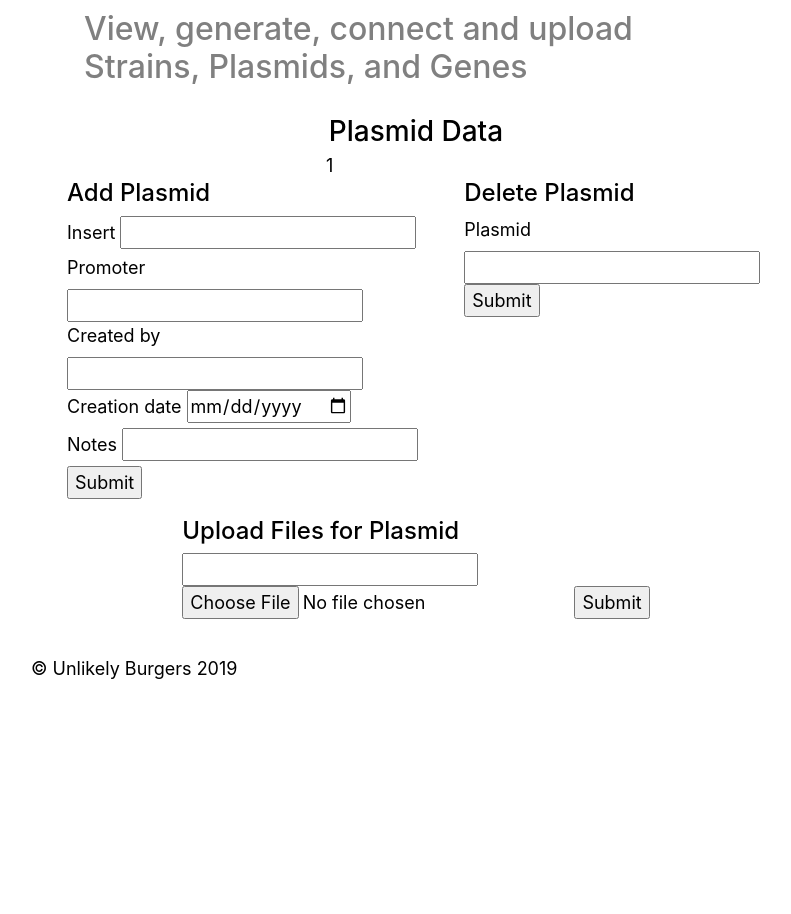
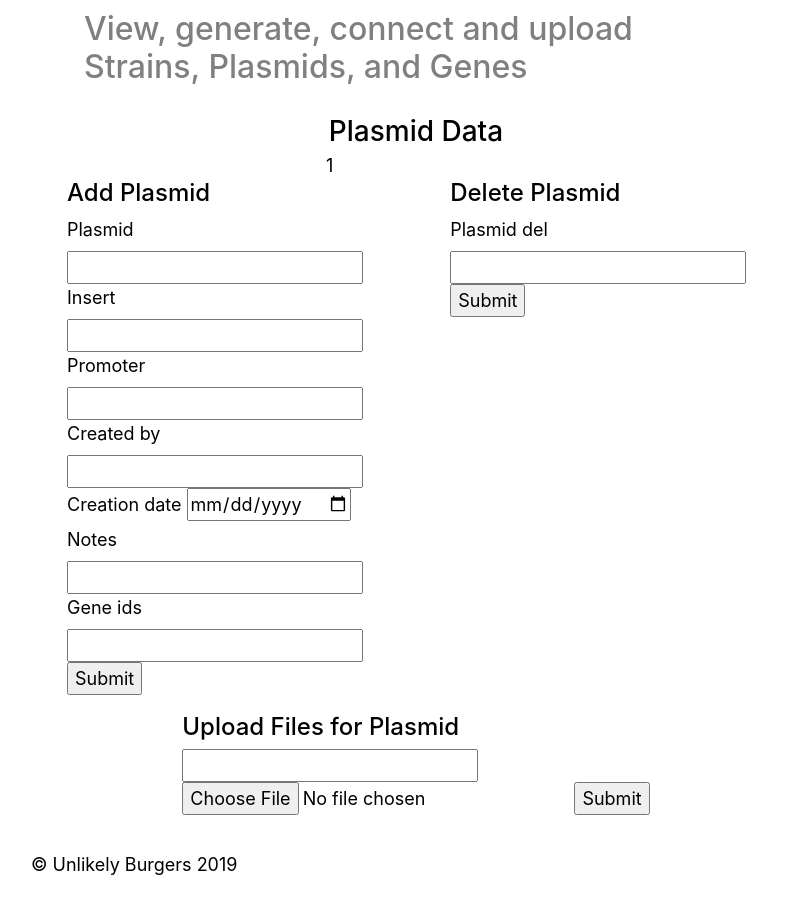
Before and after one commit to robinovitch61/impossible_app, a Flask app: template app/templates/plasmid.html in a window 1280 px wide. Shown: the part 188-1102 px from the top of the page, without its empty margins (224-1015 px from the left). Before the commit the page ends 867 px from the top, so only its background shows below. Run offline with Flask 2, Linux system fonts and the light colour scheme; the template is opened without the code that fills it: most values are stand-ins (such as "Sample title", 1, 10 or a date in 2020); form fields are guessed from the names that the template uses; parts of the project's set-up code (start-up, migrations or seed data) failed here and were passed over; some libraries are stand-ins or nearby versions.

Commit message:
link strains->plasmids, plasmids->genes, and autopopulate db with sample data

```diff
--- a/app/app.py
+++ b/app/app.py
@@ -1,13 +1,13 @@
 import mysql.connector
 import os
-from src.db_bootstrap import bootstrap
+from src.db_bootstrap import bootstrap, populate
 from src.db_helper import MySQLConn
 from src.forms import StrainAddForm, StrainDeleteForm, PlasmidAddForm, PlasmidDeleteForm, GeneAddForm, GeneDeleteForm, UploadForm
 from sqlalchemy import create_engine
 import pymysql
 import pandas as pd
 import logging
-from werkzeug import secure_filename
+from werkzeug.utils import secure_filename
 
 from flask import Flask
 from flask import Flask, render_template, request, redirect, url_for, jsonify, flash
@@ -25,26 +25,67 @@ app.config['SECRET_KEY'] = SECRET_KEY
 DB_NAME = 'microbes'
 bootstrap(DB_NAME)
 db = MySQLConn(app, DB_NAME)
+populate(db)
 
 @app.route('/', methods=("GET", "POST"))
 def strain():
+
+    app.logger.debug(db.query_data("SELECT * FROM {db}.strain_plasmid"))
+
     # add strain
     strain_form = StrainAddForm(request.form)
     if strain_form.validate_on_submit():
+        # overwrite row if exists, if not present assign new id
+        all_ids = db.get_unique_ids("strain")
+
+        strain_id = strain_form.strain_id.data.strip()
+        valid_id = (strain_id != ""
+            and strain_id.isnumeric()
+            and int(strain_id) >= 0)
+        if not valid_id:
+            if len(all_ids):
+                strain_id = max(all_ids)+1
+            else:
+                strain_id = 0
+        elif int(strain_id) in all_ids:
+            for table in ("strain", "strain_plasmid"):
+                db.remove_from_table(table, 'strain_id = {}'.format(strain_del_id))
+            strain_id = int(strain_id)
+        else:
+            strain_id = int(strain_id)
+
+        # add data
         data = {
+            'strain_id': strain_id,
             'description': strain_form.description.data,
             'created_by': strain_form.created_by.data,
             'creation_date': strain_form.creation_date.data,
             'notes': strain_form.notes.data,
         }
         db.insert_into_table('strain', data)
+
+        # associate plasmid(s) with strain
+        plasmid_ids = strain_form.plasmid_ids.data\
+            .strip()\
+            .replace(' ', '')\
+            .replace('"', '')\
+            .replace("'", "")\
+            .split(",")
+        if len(plasmid_ids):
+            for plasmid_id in plasmid_ids:
+                if plasmid_id.isnumeric():
+                    app.logger.debug(plasmid_id)
+                    db.connect_strain_plasmid(strain_id, plasmid_id)
+
         return redirect('/')
 
     # delete strain
     strain_del_form = StrainDeleteForm(request.form)
     if strain_del_form.validate_on_submit():
-        strain_id = strain_del_form.strain_id.data
-        db.remove_from_table('strain', 'strain_id = {}'.format(strain_id))
+        strain_del_id = strain_del_form.strain_del_id.data
+        # remove both strain info and strain -> plasmid info
+        for table in ("strain", "strain_plasmid"):
+            db.remove_from_table(table, 'strain_id = {}'.format(strain_del_id))
         return redirect('/')
 
     df_strain = db.query_data("SELECT * FROM {db}.strain")
@@ -58,24 +99,62 @@ def strain():
 
 @app.route('/plasmid', methods=("GET", "POST"))
 def plasmid():
+
     # add plasmid
     plasmid_form = PlasmidAddForm(request.form)
     if plasmid_form.validate_on_submit():
+        # overwrite row if exists, if not present assign new id
+        all_ids = db.get_unique_ids("plasmid")
+
+        plasmid_id = plasmid_form.plasmid_id.data.strip()
+        # if invalid input, assign new id
+        valid_id = (plasmid_id != ""
+            and plasmid_id.isnumeric()
+            and int(plasmid_id) >= 0)
+        if not valid_id:
+            if len(all_ids):
+                plasmid_id = max(all_ids)+1
+            else:
+                plasmid_id = 0
+        elif int(plasmid_id) in all_ids:
+            for table in ("plasmid", "strain_plasmid", "plasmid_gene"):
+                db.remove_from_table(table, 'plasmid_id = {}'.format(plasmid_del_id))
+            plasmid_id = int(plasmid_id)
+        else:
+            plasmid_id = int(plasmid_id)
+
+        # add data
         data = {
-            '_insert': plasmid_form._insert.data,
+            'plasmid_id': plasmid_id,
+            '_insert': plasmid_form.insert.data,
             'promoter': plasmid_form.promoter.data,
             'created_by': plasmid_form.created_by.data,
             'creation_date': plasmid_form.creation_date.data,
             'notes': plasmid_form.notes.data,
         }
         db.insert_into_table('plasmid', data)
+
+        # associate gene(s) with plasmid
+        gene_ids = plasmid_form.gene_ids.data\
+            .strip()\
+            .replace(' ', '')\
+            .replace('"', '')\
+            .replace("'", "")\
+            .split(",")
+        if len(gene_ids):
+            for gene_id in gene_ids:
+                if gene_id.isnumeric():
+                    db.connect_plasmid_gene(plasmid_id, plasmid_id)
+
         return redirect('/plasmid')
 
     # delete plasmid
     plasmid_del_form = PlasmidDeleteForm(request.form)
     if plasmid_del_form.validate_on_submit():
-        plasmid_id = plasmid_del_form.plasmid_id.data
-        db.remove_from_table('plasmid', 'plasmid_id = {}'.format(plasmid_id))
+        plasmid_del_id = plasmid_del_form.plasmid_del_id.data
+        # remove both plasmid info and plasmid -> plasmid info
+        for table in ("plasmid", "strain_plasmid", "plasmid_gene"):
+            db.remove_from_table(table, 'plasmid_id = {}'.format(plasmid_del_id))
         return redirect('/plasmid')
 
     # upload files for plasmid
@@ -89,7 +168,6 @@ def plasmid():
             full_path = os.path.join(app.config['UPLOAD_FOLDER'], file_name)
             all_files.append(full_path)
             _file.save(full_path)
-        app.logger.debug(all_files)
         return redirect('/plasmid')
 
     df_plasmid = db.query_data("SELECT * FROM {db}.plasmid")
@@ -104,10 +182,33 @@ def plasmid():
 
 @app.route('/gene', methods=("GET", "POST"))
 def gene():
+
     # add gene
     gene_form = GeneAddForm(request.form)
     if gene_form.validate_on_submit():
+        # overwrite row if exists, if not present assign new id
+        all_ids = db.get_unique_ids("gene")
+
+        gene_id = gene_form.gene_id.data.strip()
+        # if invalid input, assign new id
+        valid_id = (gene_id != ""
+            and gene_id.isnumeric()
+            and int(gene_id) >= 0)
+        if not valid_id:
+            if len(all_ids):
+                gene_id = max(all_ids)+1
+            else:
+                gene_id = 0
+        elif int(gene_id) in all_ids:
+            for table in ("gene", "plasmid_gene"):
+                db.remove_from_table('gene', 'gene_id = {}'.format(gene_id))
+            gene_id = int(gene_id)
+        else:
+            gene_id = int(gene_id)
+
+        # add data
         data = {
+            'gene_id': gene_id,
             'description': gene_form.description.data,
             'dna_seq': gene_form.dna_seq.data,
             'created_by': gene_form.created_by.data,
@@ -115,13 +216,15 @@ def gene():
             'notes': gene_form.notes.data,
         }
         db.insert_into_table('gene', data)
+
         return redirect('/gene')
 
     # delete gene
     gene_del_form = GeneDeleteForm(request.form)
     if gene_del_form.validate_on_submit():
         gene_id = gene_del_form.gene_id.data
-        db.remove_from_table('gene', 'gene_id = {}'.format(gene_id))
+        for table in ("gene", "plasmid_gene"):
+            db.remove_from_table('gene', 'gene_id = {}'.format(gene_id))
         return redirect('/gene')
 
     # upload files for gene
--- a/app/static/css/style.css
+++ b/app/static/css/style.css
@@ -24,16 +24,7 @@ body {
 .tables {
     display: flex;
     flex-direction: column;
-    /* flex-wrap: wrap; */
     align-items: center;
-    /* justify-content: space-evenly; */
-}
-
-.data-table {
-    display: flex;
-    flex-direction: column;
-    justify-content: center;
-    /* align-self: center; */
 }
 
 .text-controls {
--- a/app/templates/add_plasmid.html
+++ b/app/templates/add_plasmid.html
@@ -2,50 +2,40 @@
     {{ plasmid_form.hidden_tag() }}
     <h4>Add Plasmid</h4>
 
+    <div class="form-field">{{ plasmid_form.plasmid_id.label }} {{ plasmid_form.plasmid_id }}</div>
+    {% for error in plasmid_form.plasmid_id.errors %}
+        <span style="color: red;">{{ error }}</span>
+    {% endfor %}
+
     <div class="form-field">{{ plasmid_form.insert.label }} {{ plasmid_form.insert }}</div>
-    {% if plasmid_form.insert.errors %}
-        <ul class="errors">
     {% for error in plasmid_form.insert.errors %}
-                <li>{{ error }}</li>
+        <span style="color: red;">{{ error }}</span>
     {% endfor %}
-        </ul>
-    {% endif %}
 
     <div class="form-field">{{ plasmid_form.promoter.label }} {{ plasmid_form.promoter }}</div>
-    {% if plasmid_form.promoter.errors %}
-        <ul class="errors">
     {% for error in plasmid_form.promoter.errors %}
-                <li>{{ error }}</li>
+        <span style="color: red;">{{ error }}</span>
     {% endfor %}
-        </ul>
-    {% endif %}
 
     <div class="form-field">{{ plasmid_form.created_by.label }} {{ plasmid_form.created_by }}</div>
-    {% if plasmid_form.created_by.errors %}
-        <ul class="errors">
     {% for error in plasmid_form.created_by.errors %}
-                <li>{{ error }}</li>
+        <span style="color: red;">{{ error }}</span>
     {% endfor %}
-        </ul>
-    {% endif %}
 
     <div class="form-field">{{ plasmid_form.creation_date.label }} {{ plasmid_form.creation_date }}</div>
-    {% if plasmid_form.creation_date.errors %}
-        <ul class="errors">
     {% for error in plasmid_form.creation_date.errors %}
-                <li>{{ error }}</li>
+        <span style="color: red;">{{ error }}</span>
     {% endfor %}
-        </ul>
-    {% endif %}
 
     <div class="form-field">{{ plasmid_form.notes.label }} {{ plasmid_form.notes }}</div>
-    {% if plasmid_form.notes.errors %}
-        <ul class="errors">
     {% for error in plasmid_form.notes.errors %}
-                <li>{{ error }}</li>
+        <span style="color: red;">{{ error }}</span>
     {% endfor %}
-        </ul>
-    {% endif %}
+
+    <div class="form-field">{{ plasmid_form.gene_ids.label }} {{ plasmid_form.gene_ids }}</div>
+    {% for error in plasmid_form.gene_ids.errors %}
+        <span style="color: red;">{{ error }}</span>
+    {% endfor %}
 
     <div class="form-field"> {{ plasmid_form.submit }}</div>
 </form>
--- a/app/templates/delete_plasmid.html
+++ b/app/templates/delete_plasmid.html
@@ -2,10 +2,10 @@
 <h4>Delete Plasmid</h4>
 {{ plasmid_del_form.hidden_tag() }}
 
-    <div class="form-field">{{ plasmid_del_form.plasmid_id.label }} {{ plasmid_del_form.plasmid_id }}</div>
-    {% if plasmid_del_form.plasmid_id.errors %}
+    <div class="form-field">{{ plasmid_del_form.plasmid_del_id.label }} {{ plasmid_del_form.plasmid_del_id }}</div>
+    {% if plasmid_del_form.plasmid_del_id.errors %}
         <ul class="errors">
-            {% for error in plasmid_del_form.plasmid_id.errors %}
+            {% for error in plasmid_del_form.plasmid_del_id.errors %}
                 <li>{{ error }}</li>
             {% endfor %}
         </ul>
--- a/app/templates/delete_strain.html
+++ b/app/templates/delete_strain.html
@@ -2,10 +2,10 @@
 <h4>Delete Strain</h4>
 {{ strain_del_form.hidden_tag() }}
 
-    <div class="form-field">{{ strain_del_form.strain_id.label }} {{ strain_del_form.strain_id }}</div>
-    {% if strain_del_form.strain_id.errors %}
+    <div class="form-field">{{ strain_del_form.strain_del_id.label }} {{ strain_del_form.strain_del_id }}</div>
+    {% if strain_del_form.strain_del_id.errors %}
         <ul class="errors">
-            {% for error in strain_del_form.strain_id.errors %}
+            {% for error in strain_del_form.strain_del_id.errors %}
                 <li>{{ error }}</li>
             {% endfor %}
         </ul>
```
Also changed, not shown: app/src/db_bootstrap.py (+96 -7 lines), app/src/db_helper.py (+45 -18 lines), app/src/forms.py (+11 -5 lines), app/templates/add_gene.html (+10 -25 lines), app/templates/add_strain.html (+14 -20 lines), 1 other file. Lines whose indentation alone changed are shown as unchanged.
